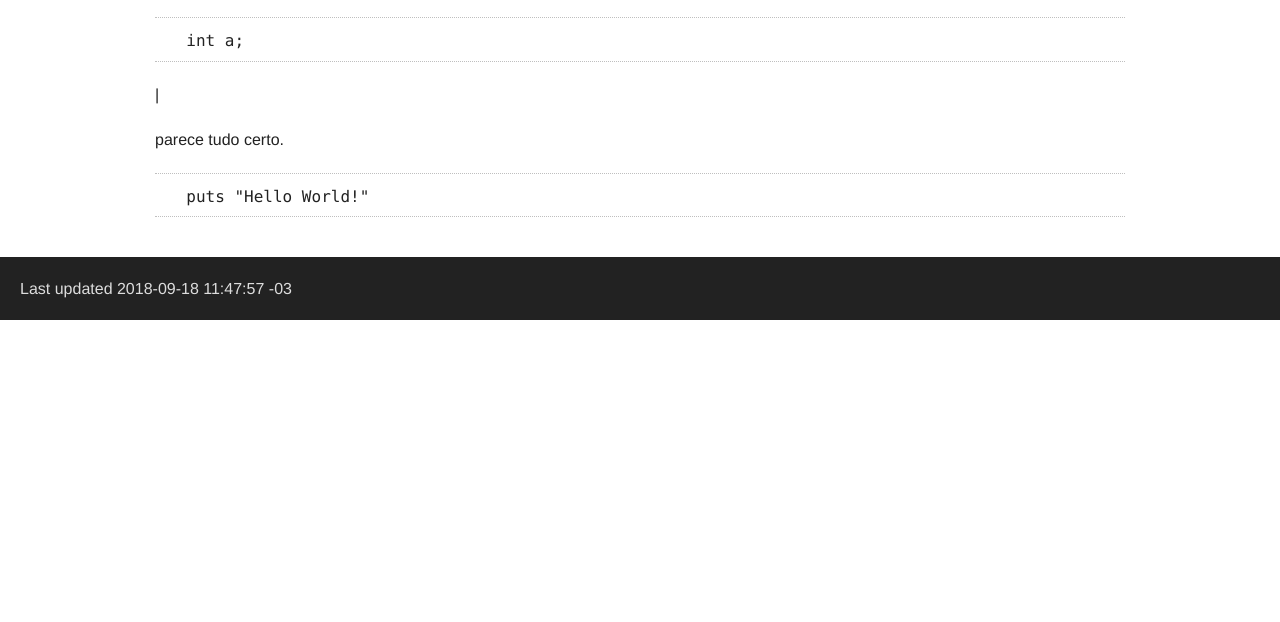
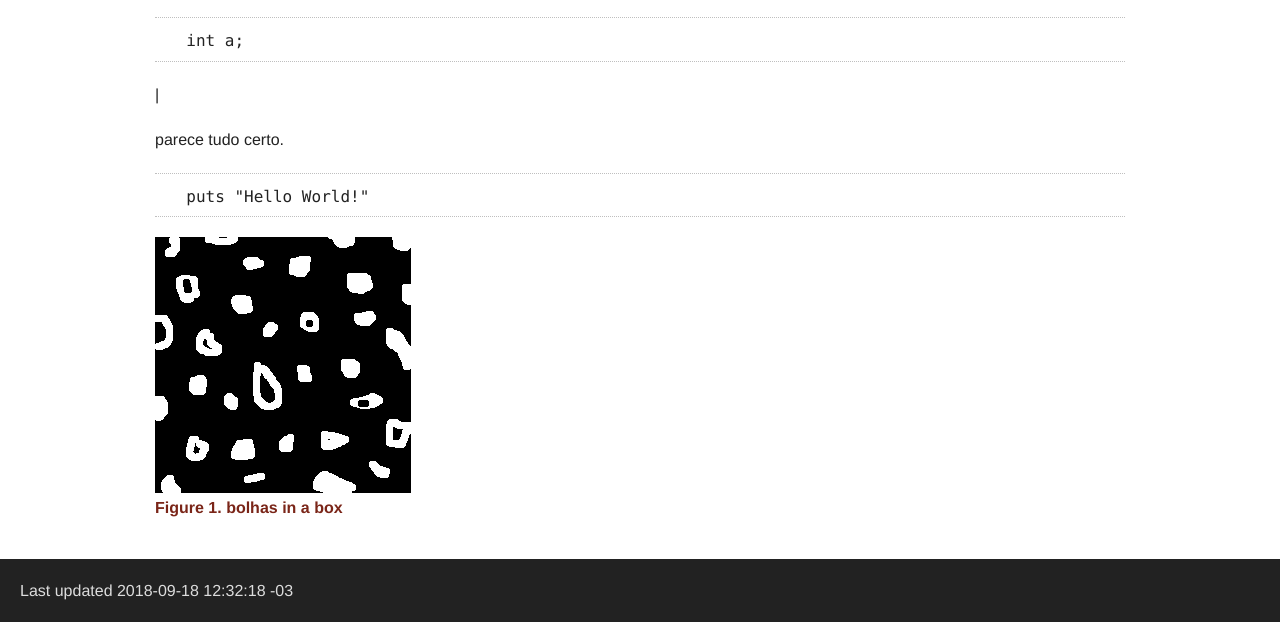
Before and after one commit to TonnyKentenich/tonnykentenich.github.io, a plain HTML site: page index.html in a window 1280 px wide. Shown: the part 400-1022 px from the top of the page. Before the commit the page ends 800 px from the top, so only its background shows below. Drawn offline with Linux system fonts and the light colour scheme.

Commit message:
códigos

```diff
--- a/index.html
+++ b/index.html
@@ -404,12 +404,18 @@ span.icon > [class^="icon-"], span.icon > [class*=" icon-"] { cursor: default; }
 <pre class="highlight"><code class="ruby language-ruby">  puts "Hello World!"</code></pre>
 </div>
 </div>
+<div class="imageblock">
+<div class="content">
+<img src="bolhas.png" alt="bolhas">
+</div>
+<div class="title">Figure 1. bolhas in a box</div>
+</div>
 </div>
 </div>
 </div>
 <div id="footer">
 <div id="footer-text">
-Last updated 2018-09-18 11:47:57 -03
+Last updated 2018-09-18 12:32:18 -03
 </div>
 </div>
 </body>
```
Also changed, not shown: bolhas.png (added).
